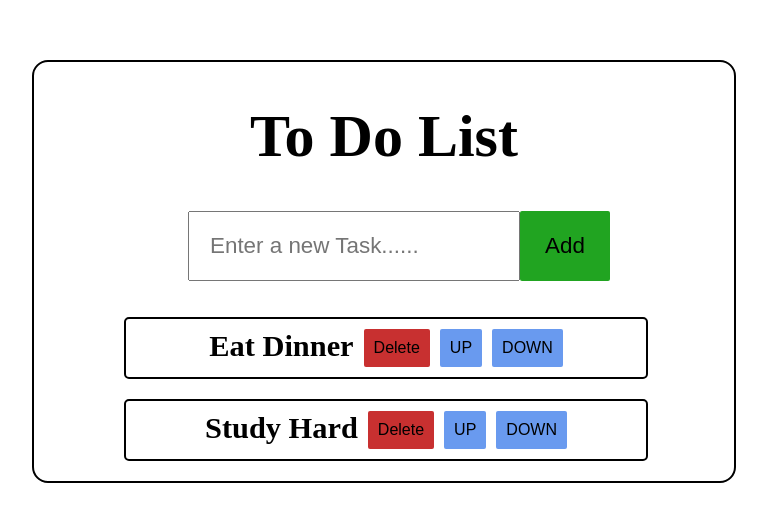
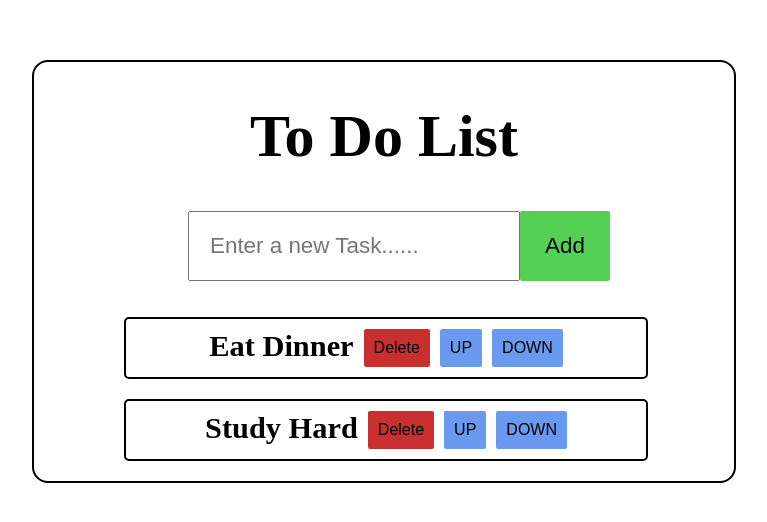
Before and after one commit to sameer4712/React-Practice, a React (Vite) app in the folder my-react-app/: page / in a window 1280 px wide. Shown: the part 148-670 px from the top of the page, without its empty margins (256-1023 px from the left). Built offline with nearby package versions, Linux system fonts and the light colour scheme.

Commit message:
10-8-2025

```diff
--- a/my-react-app/src/index.css
+++ b/my-react-app/src/index.css
@@ -55,7 +55,7 @@ button{
   width: 90px;
   padding: 10px;
   height: 70px;
-  background-color: rgb(33, 164, 33);
+  background-color: rgb(84, 208, 84);
   border-radius: 2px;
   font-size: 1.4rem;
 }
```
